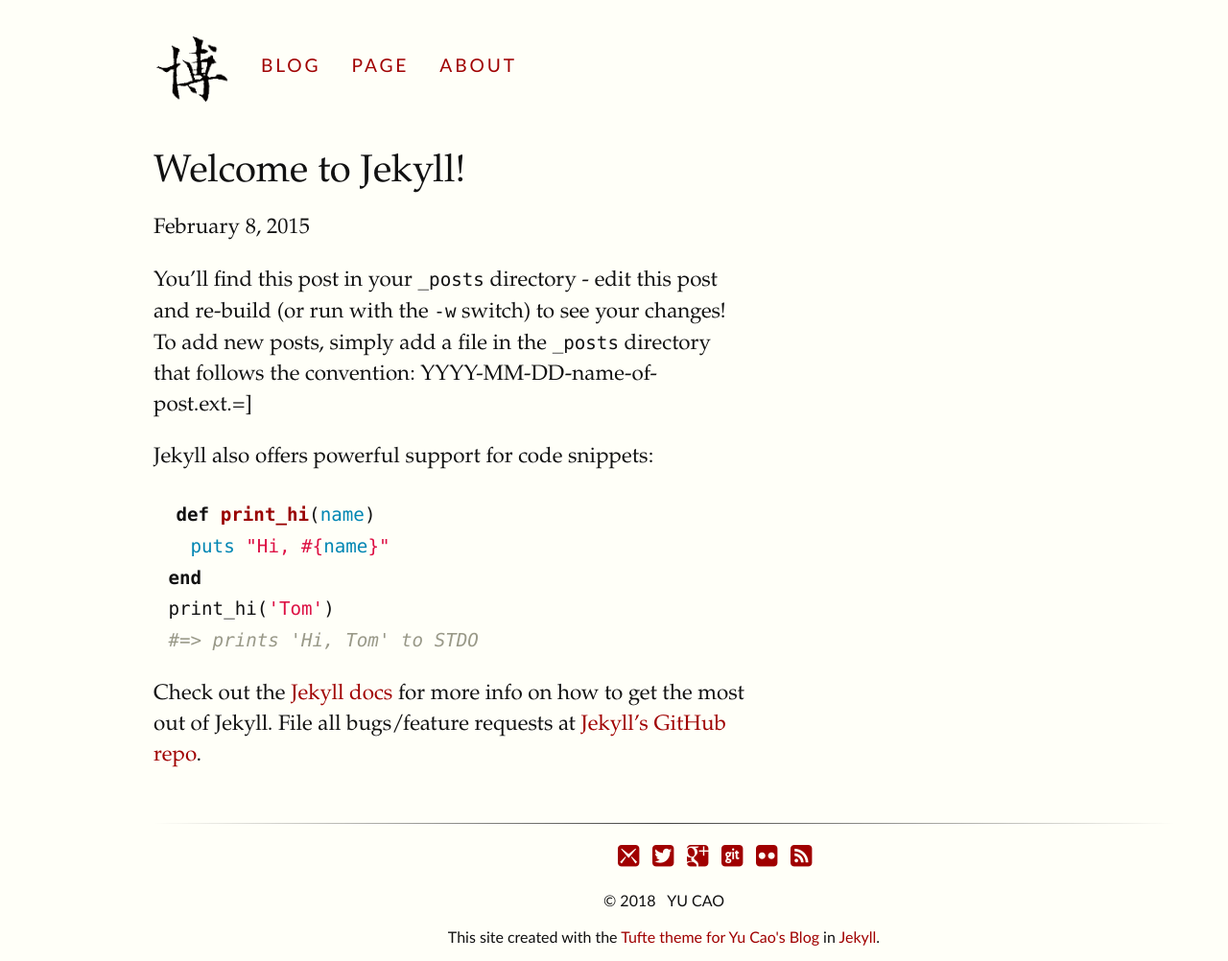
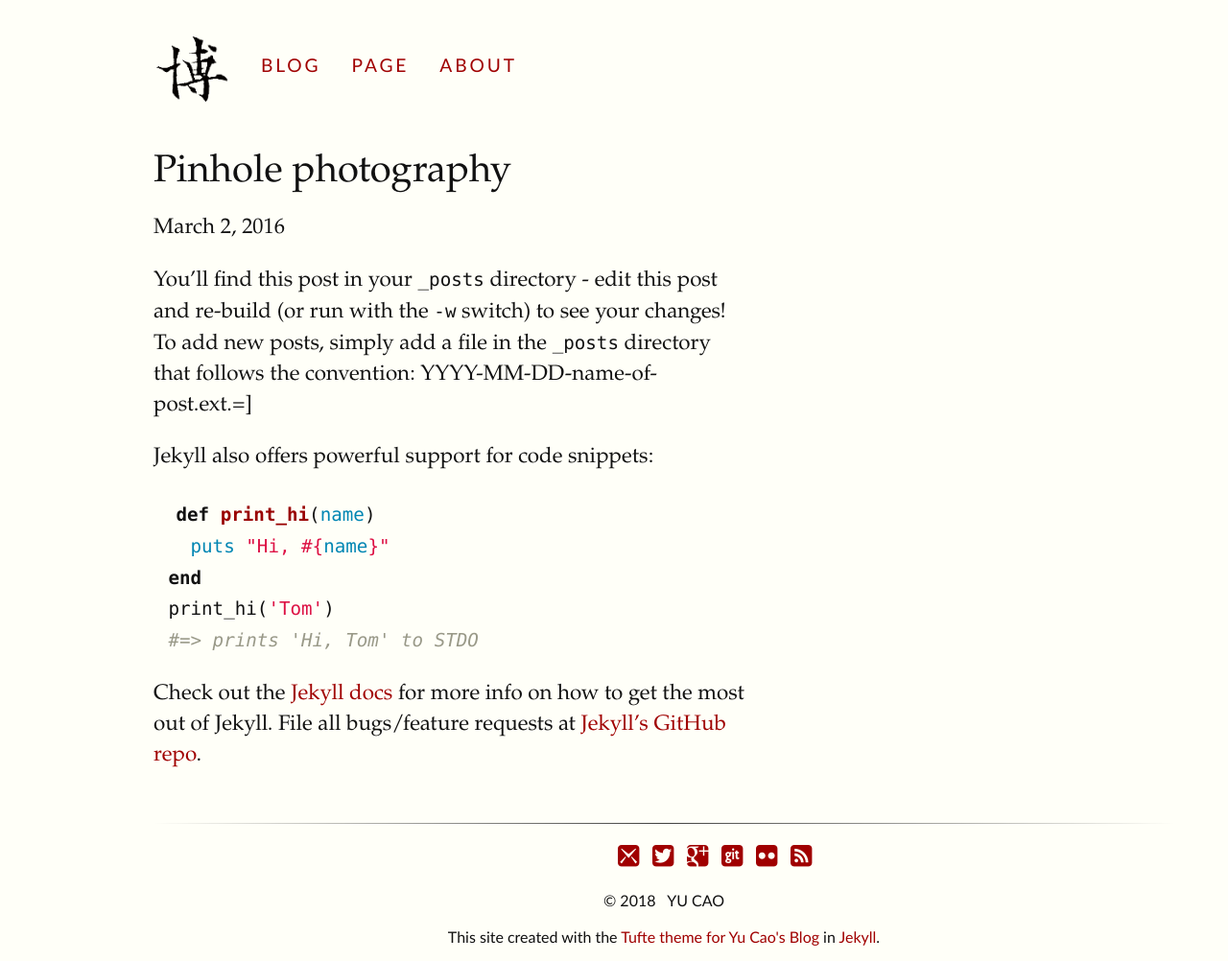
Before and after one commit to tsaoyu/blog, a Jekyll site: the page built from _posts/2015-02-08-welcome-to-jekyll.md, in a window 1280 px wide. Shown: the whole page at 96% size. Built offline with Jekyll 4.4.1, drawn with Linux system fonts in a browser that asks for light colours.

Commit message:
Creative art

```diff
--- a/_posts/2015-02-08-welcome-to-jekyll.md
+++ b/_posts/2015-02-08-welcome-to-jekyll.md
@@ -1,7 +1,7 @@
 ---
 layout: post
-title:  "Welcome to Jekyll!"
-date:   2015-02-08 13:06:04
+title:  "Pinhole photography"
+date:   2016-03-02 10:02:00
 categories: [Creative arts]
 ---
 
```
